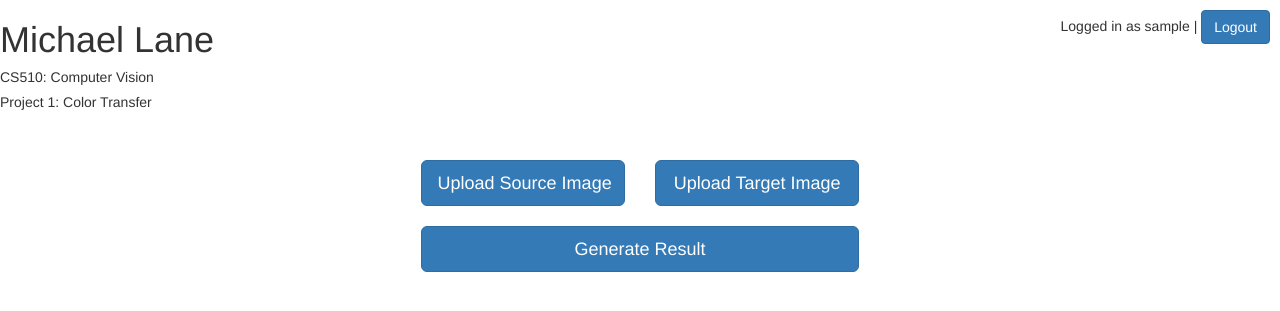
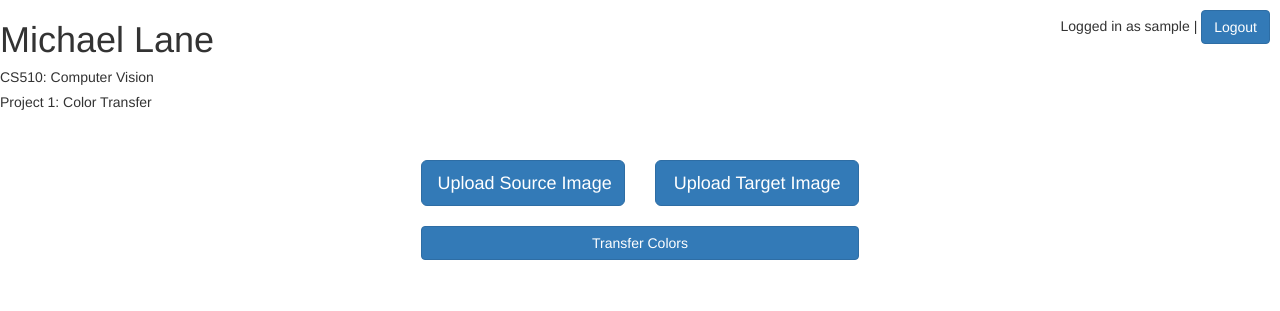
Before and after one commit to mikelane/ColorTransfer, a Flask app: page / in a window 1280 px wide. Shown: the top 311 px of the page. Run offline with Flask 2, Linux system fonts and the light colour scheme; the visitor is signed in with stand-in values (Sample User, id 1); data comes from the database, SQL or seed files in the repository; some libraries are stand-ins or nearby versions.

Commit message:
Makes color transfer work and update on the site

```diff
--- a/app.py
+++ b/app.py
@@ -1,6 +1,7 @@
 import os
 from glob import glob
 
+import colortransfer
 from flask import Flask, render_template, session, redirect, url_for, request, flash
 from flask_uploads import UploadSet, configure_uploads, IMAGES, patch_request_class
 from flask_wtf import FlaskForm
@@ -49,13 +50,17 @@ class UploadTargetForm(FlaskForm):
 @app.route('/')
 def index():
     if 'username' in session:
-        source_image = db.get_image_url('source_image', username=session['username'])
-        target_image = db.get_image_url('target_image', username=session['username'])
-        # TODO: add result image url handling
+        source_fn = db.get_image_fn('source_image', username=session['username'])
+        source_url = photos.url(source_fn) if source_fn else None
+        target_fn = db.get_image_fn('target_image', username=session['username'])
+        target_url = photos.url(target_fn) if target_fn else None
+        result_fn = db.get_image_fn('result_image', username=session['username'])
+        result_url = photos.url(result_fn) if result_fn else None
         return render_template('index.html',
                                username=session['username'],
-                               source_image=source_image,
-                               target_image=target_image)
+                               source_image=source_url,
+                               target_image=target_url,
+                               result_image=result_url)
     else:
         return render_template('index.html', username=None)
 
@@ -107,15 +112,15 @@ def upload_source():
         db.remove_image('source_image', session['username'])
         source_filename = photos.save(source_form.source_photo.data,
                                       name='data/{}/source_image.'.format(session['username']))
-        source_url = photos.url(source_filename)
-        db.store_image_url('source_image', source_url, session['username'])
+        # source_url = photos.url(source_filename)
+        db.store_image_fn('source_image', source_filename, session['username'])
         return redirect(url_for('index'))
     else:
-        source_url = None
+        source_filename = None
 
     return render_template('upload_source.html',
                            form=source_form,
-                           source_url=source_url,
+                           source_url=photos.url(db.get_image_fn('source_image', session['username'])),
                            username=session['username'])
 
 
@@ -127,16 +132,26 @@ def upload_target():
         db.remove_image('target_image', session['username'])
         target_filename = photos.save(target_form.target_photo.data,
                                       name='data/{}/target_image.'.format(session['username']))
-        target_url = photos.url(target_filename)
-        db.store_image_url('target_image', target_url, session['username'])
+        # target_url = photos.url(target_filename)
+        db.store_image_fn('target_image', target_filename, session['username'])
         return redirect(url_for('index'))
     else:
-        target_url = None
+        target_filename = None
 
     return render_template('upload_target.html',
                            form=target_form,
-                           target_url=target_url,
+                           target_url=photos.url(db.get_image_fn('target_image', session['username'])),
                            username=session['username'])
+
+
+@app.route('/transfer_colors', methods=['GET', 'POST'])
+def transfer_colors():
+    source_fn = db.get_image_fn('source_image', session['username'])
+    target_fn = db.get_image_fn('target_image', session['username'])
+    result_fn = 'data/{}/result.png'.format(session['username'])
+    colortransfer.color_transfer(source_fn, target_fn, result_fn)
+    db.store_image_fn('result_image', result_fn, session['username'])
+    return redirect(url_for('index'))
 
 
 if __name__ == '__main__':
--- a/colortransfer.py
+++ b/colortransfer.py
@@ -18,8 +18,7 @@ see http://www.pyimagesearch.com/2016/12/19/install-opencv-3-on-macos-with-homeb
 
 __author__ = "Mike Lane"
 __copyright__ = "Copyright 2017, Michael Lane"
-__license__ = "GPL"
-__version__ = "3.0"
+__license__ = "MIT"
 __email__ = "mikelane@gmail.com"
 
 import cv2
@@ -34,7 +33,10 @@ def image_stats(image):
     return l.mean(), l.std(), a.mean(), a.std(), b.mean(), b.std()
 
 
-def color_transfer(source, target):
+def color_transfer(source_fn, target_fn, result_fn):
+    source = cv2.imread(source_fn)
+    target = cv2.imread(target_fn)
+
     # Convert to Lab
     source = cv2.cvtColor(source, cv2.COLOR_BGR2LAB).astype('float32')
     target = cv2.cvtColor(target, cv2.COLOR_BGR2LAB).astype('float32')
@@ -68,11 +70,11 @@ def color_transfer(source, target):
 
     # Merge the l*a*b* colorspace and convert to RGB and return. Note, colors are
     # 8-bit unsigned ints.
-    return cv2.cvtColor(cv2.merge([l, a, b]).astype("uint8"), cv2.COLOR_LAB2BGR)
+    cv2.imwrite(result_fn, cv2.cvtColor(cv2.merge([l, a, b]).astype("uint8"), cv2.COLOR_LAB2BGR))
 
 
 if __name__ == '__main__':
-    source = cv2.imread('data/Testing/Seattle Skyline.jpg')
-    target = cv2.imread('data/Mike/target_image.jpg')
-    result = color_transfer(source, target)
-    cv2.imwrite('data/Testing/result_image.jpg', result)
+    source = 'data/Testing/Seattle Skyline.jpg'
+    target = 'data/Mike/target_image.jpg'
+    result = 'data/Testing/result_image.jpg'
+    color_transfer(source, target, result)
--- a/dbadapter.py
+++ b/dbadapter.py
@@ -70,15 +70,15 @@ SET {} = ?
 WHERE username = ?'''.format(column),
                       ('', username))
 
-    def store_image_url(self, column, url, username):
+    def store_image_fn(self, column, filename, username):
         with DBManager(self.file) as c:
             c.execute('''
 UPDATE users
 SET {} = ?
 WHERE username = ?'''.format(column),
-                      (url, username))
+                      (filename, username))
 
-    def get_image_url(self, column, username):
+    def get_image_fn(self, column, username):
         with DBManager(self.file) as c:
             c.execute('''
 SELECT {} FROM users
--- a/templates/index.html
+++ b/templates/index.html
@@ -27,7 +27,8 @@
 <section id="Images">
     <div id="content">
         <div class="row">
-            <div class="col-xs-6">
+            <div class={% if result_image %}
+            "col-xs-4"{% else %}"col-xs-6"{% endif %}>
             {% if source_image %}
             <img src="{{ source_image }}" class="img-fluid ct-images" alt="Color Source Image">
             <a href="/upload_source" role="button" class="btn btn-primary btn-lg btn-block">
@@ -39,10 +40,12 @@
             </a>
             {% endif %}
         </div>
-            <div class="col-xs-6">
+
+        <div class={% if result_image %}
+        "col-xs-4"{% else %}"col-xs-6"{% endif %}>
         {% if target_image %}
         <img src="{{ target_image }}" class="img-fluid ct-images" alt="Target Image">
-                <a href="/upload_source" role="button" class="btn btn-primary btn-lg btn-block">
+        <a href="/upload_target" role="button" class="btn btn-primary btn-lg btn-block">
             Change Target Image
         </a>
         {% else %}
@@ -51,18 +54,20 @@
         </a>
         {% endif %}
     </div>
+    {% if result_image %}
+    <div class="col-xs-4">
+        <img src="{{ result_image }}" class="img-fluid ct-images" alt="Resulting Image">
+    </div>
+    {% else %}
     </div>
     <div class="row">
         <div class="col-xs-12">
-                {% if result_image %}
-                <img src="{{ result_image }}" class="img-fluid ct-images" alt="Resulting Image">
-                {% else %}
-                <a href="/transfer_color" role="button" class="btn btn-primary btn-lg btn-block">
-                    Generate Result
+            <a class="btn btn-primary btn-block" href="/transfer_colors" role="button">
+                Transfer Colors
             </a>
-                {% endif %}
         </div>
     </div>
+    {% endif %}
     </div>
 </section>
 {% else %}
```
Lines whose indentation alone changed are shown as unchanged.
